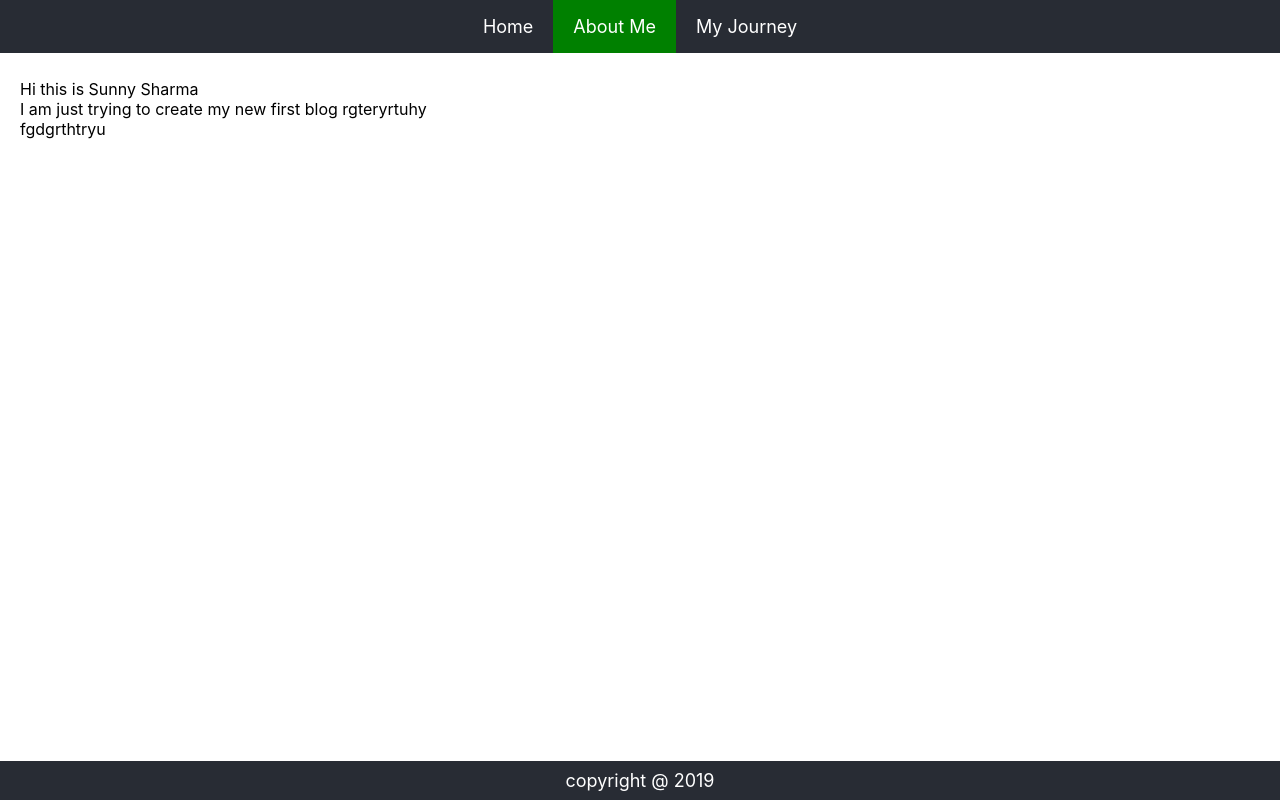
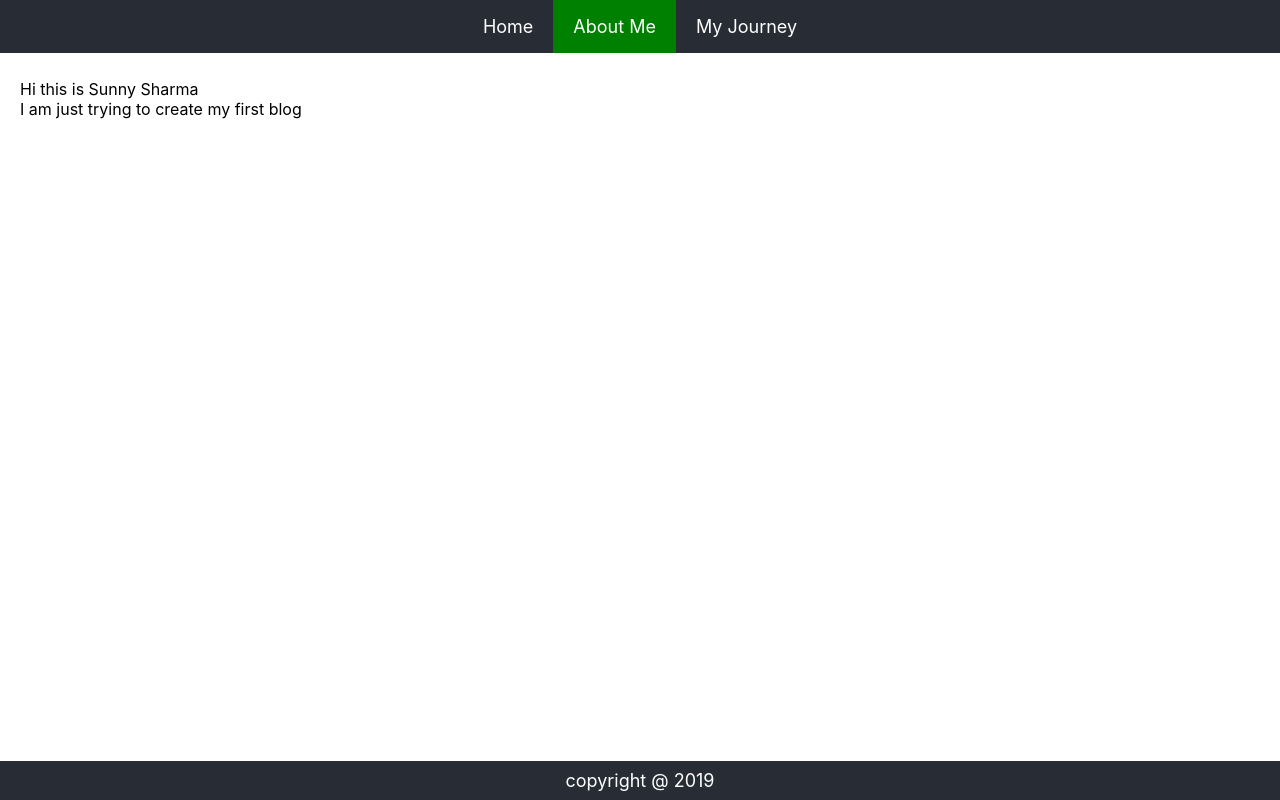
Before and after one commit to anujsharma-bbd/sunny-blog, a React (Create React App) app: page /#/aboutus in a window 1280 px wide. Built offline with nearby package versions, Linux system fonts and the light colour scheme.

Commit message:
added github deployment

```diff
--- a/src/components/aboutus.js
+++ b/src/components/aboutus.js
@@ -6,10 +6,7 @@ class AboutUs extends React.Component {
          <div className="aboutus">
             <p>
                Hi this is Sunny Sharma <br/>
-               I am just trying to create my new first blog
-               rgteryrtuhy <br />
-               fgdgrthtryu<br />
-
+               I am just trying to create my first blog
             </p>
          </div>
       );
```
Also changed, not shown: package.json (+7 -4 lines), 1 other file (tests, documents, lock files or other folders).
